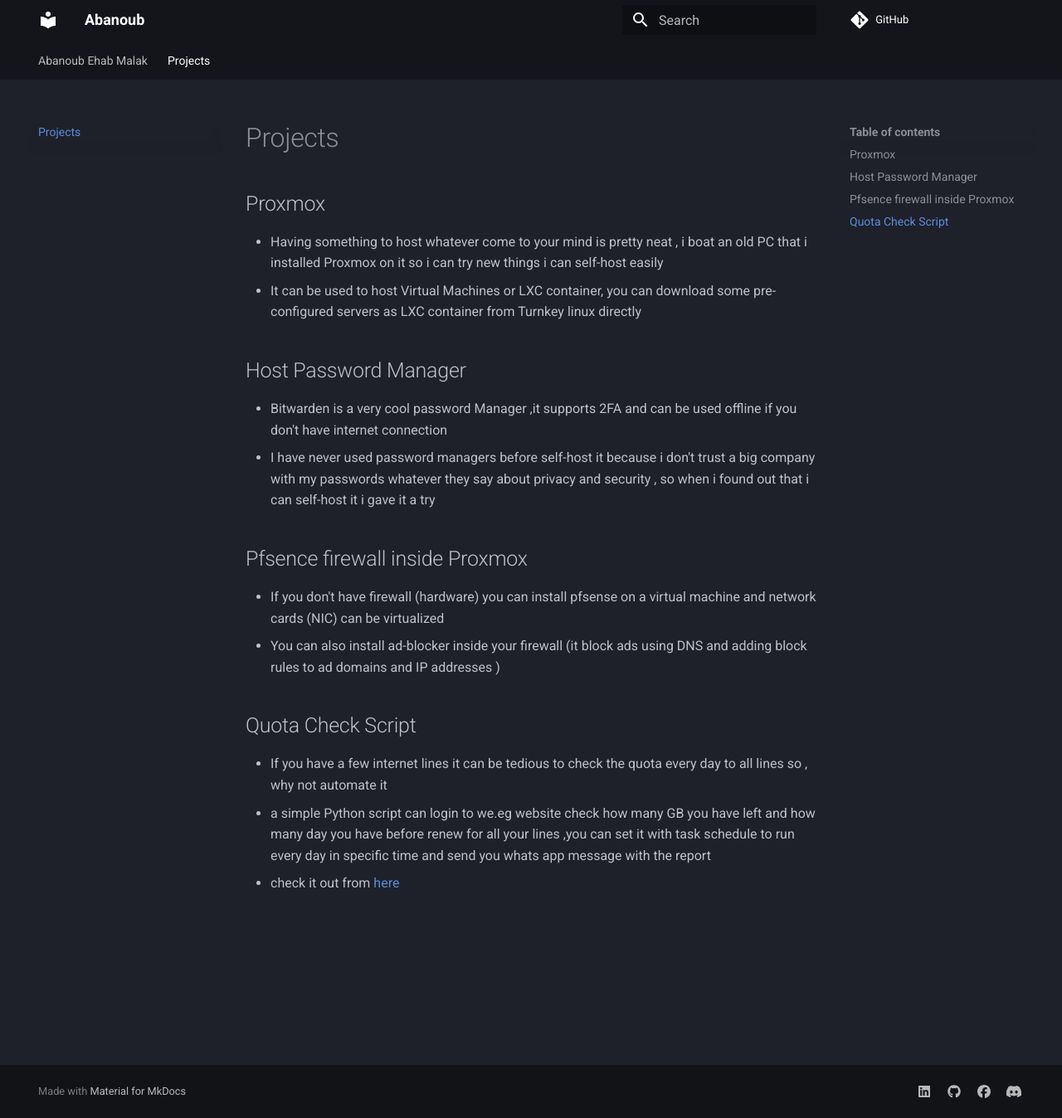
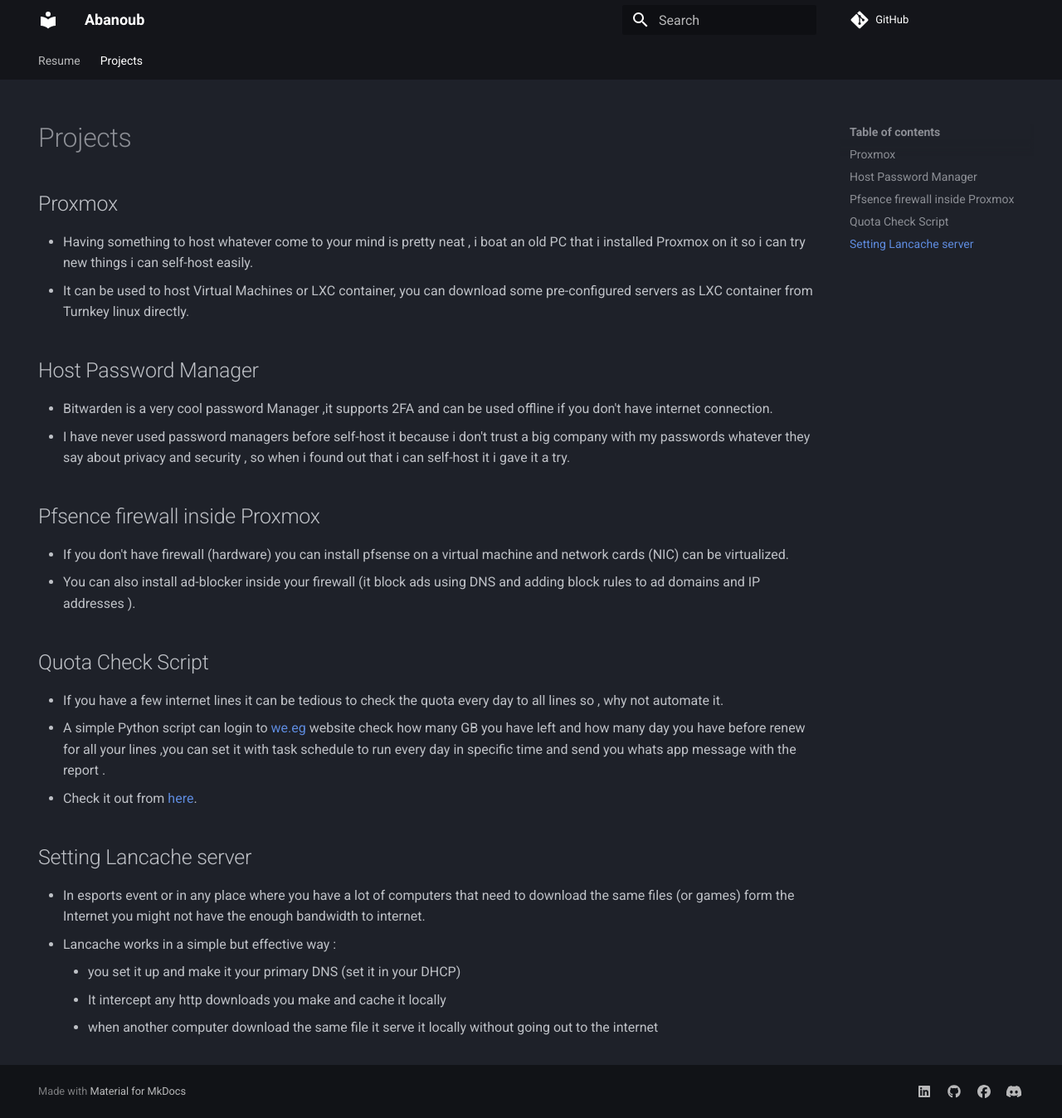
Before and after one commit to AbanoubEhab/AbanoubEhab.github.io, an MkDocs documentation site: the page built from docs/Projects.md, in a window 1280 px wide and 1348 px high. Shown: the whole window at 83% size. Built offline with MkDocs 1.6.1 and Material for MkDocs 9.7.7, drawn with Linux system fonts in a browser that asks for light colours; comment, search, counter and statistics services are not loaded.

Commit message:
change main page title to resume instead of my name ,fix a few typos in project and add lanche

```diff
--- a/docs/Projects.md
+++ b/docs/Projects.md
@@ -1,20 +1,32 @@
+---
+hide:
+  - navigation
+---
+
 # Projects
 
 ## Proxmox
 
-- Having something to host whatever come to your mind is pretty neat , i boat an old PC that i installed Proxmox on it so i can try new things i can self-host easily
-- It can be used to host Virtual Machines or LXC container, you can download some pre-configured servers as LXC container from Turnkey linux directly
+- Having something to host whatever come to your mind is pretty neat , i boat an old PC that i installed Proxmox on it so i can try new things i can self-host easily.
+- It can be used to host Virtual Machines or LXC container, you can download some pre-configured servers as LXC container from Turnkey linux directly.
 
 ## Host Password Manager
 
-- Bitwarden is a very cool password Manager ,it supports 2FA and can be used offline if you don't have internet connection
-- I have never used password managers before self-host it because i don't trust a big company with my passwords whatever they say about privacy and security , so when i found out that i can self-host it i gave it a try
+- Bitwarden is a very cool password Manager ,it supports 2FA and can be used offline if you don't have internet connection.
+- I have never used password managers before self-host it because i don't trust a big company with my passwords whatever they say about privacy and security , so when i found out that i can self-host it i gave it a try.
 ## Pfsence firewall inside Proxmox
 
-- If you don't have firewall (hardware) you can install pfsense on a virtual machine and network cards (NIC) can be virtualized
-- You can also install ad-blocker inside your firewall (it block ads using DNS and adding block rules to ad domains and IP addresses )
+- If you don't have firewall (hardware) you can install pfsense on a virtual machine and network cards (NIC) can be virtualized.
+- You can also install ad-blocker inside your firewall (it block ads using DNS and adding block rules to ad domains and IP addresses ).
+## Quota Check Script
 
-## Quota Check Script
-- If you have a few internet lines it can be tedious to check the quota every day to all lines so , why not automate it
-- a simple Python script can login to we.eg website check how many GB you have left and how many day you have before renew for all your lines ,you can set it with task schedule to run every day in specific time and send you whats app message with the report
-- check it out from [here](https://github.com/AbanoubEhab/we_qouta_checker_Egypt)
+- If you have a few internet lines it can be tedious to check the quota every day to all lines so , why not automate it.
+- A simple Python script can login to [we.eg](https://we.eg) website check how many GB you have left and how many day you have before renew for all your lines ,you can set it with task schedule to run every day in specific time and send you whats app message with the report .
+- Check it out from [here](https://github.com/AbanoubEhab/we_qouta_checker_Egypt).
+## Setting Lancache server
+
+- In esports event or in any place where you have a lot of computers that need to download the same files (or games) form the Internet you might not have the enough bandwidth to internet.
+- Lancache works in a simple but effective way :
+	- you set it up and make it your primary DNS (set it in your DHCP)
+	- It intercept any http downloads you make and cache it locally
+	- when another computer download the same file it serve it locally without going out to the internet
--- a/docs/index.md
+++ b/docs/index.md
@@ -1,4 +1,5 @@
 ---
+title: Resume
 hide:
   - navigation
 ---
--- a/mkdocs.yml
+++ b/mkdocs.yml
@@ -14,6 +14,8 @@
   features:
       - navigation.tabs
       - navigation.top
+
+  #custom_dir: overrides
 
 markdown_extensions:
   - attr_list
```
Also changed, not shown: 1 other file.
